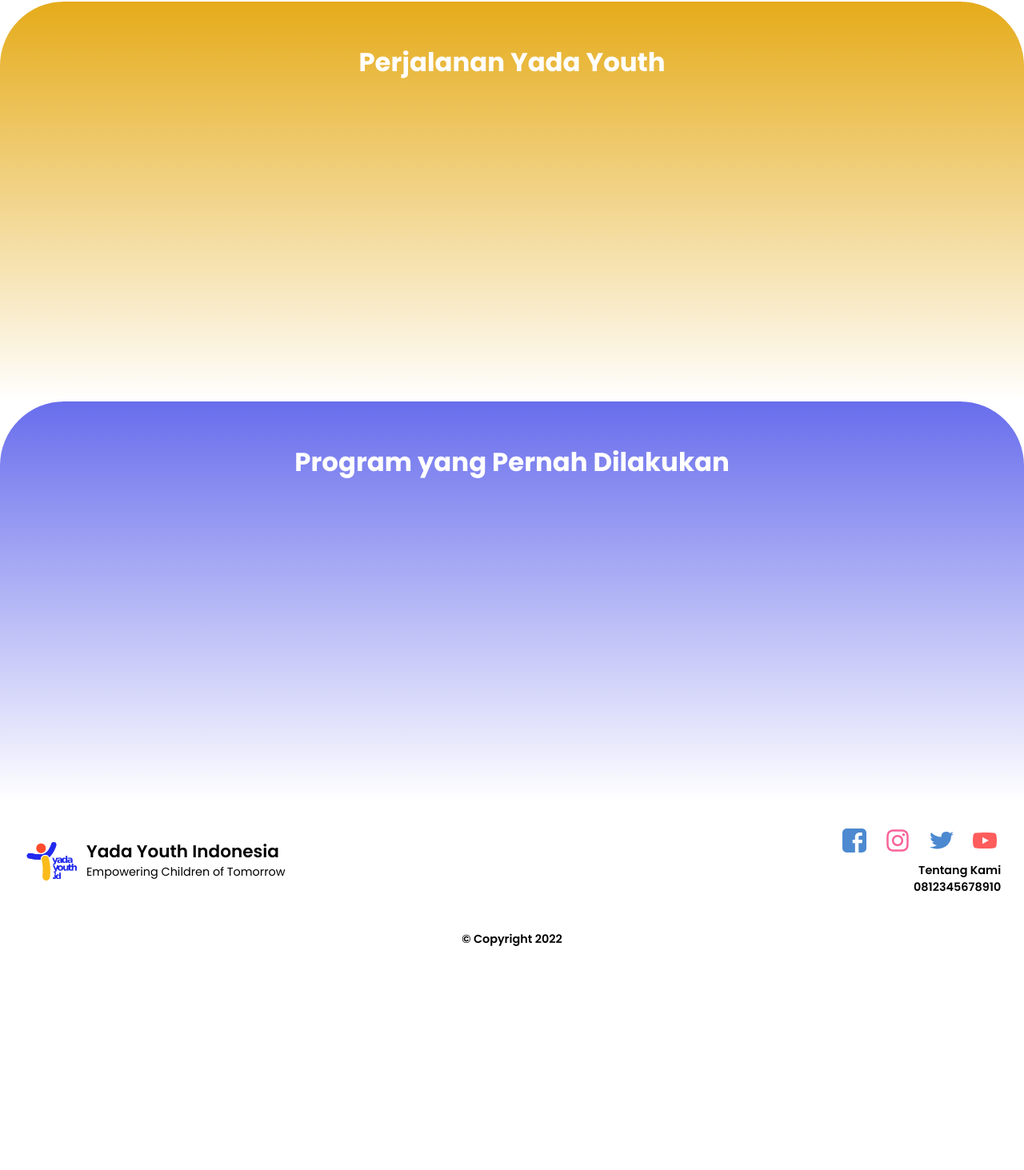
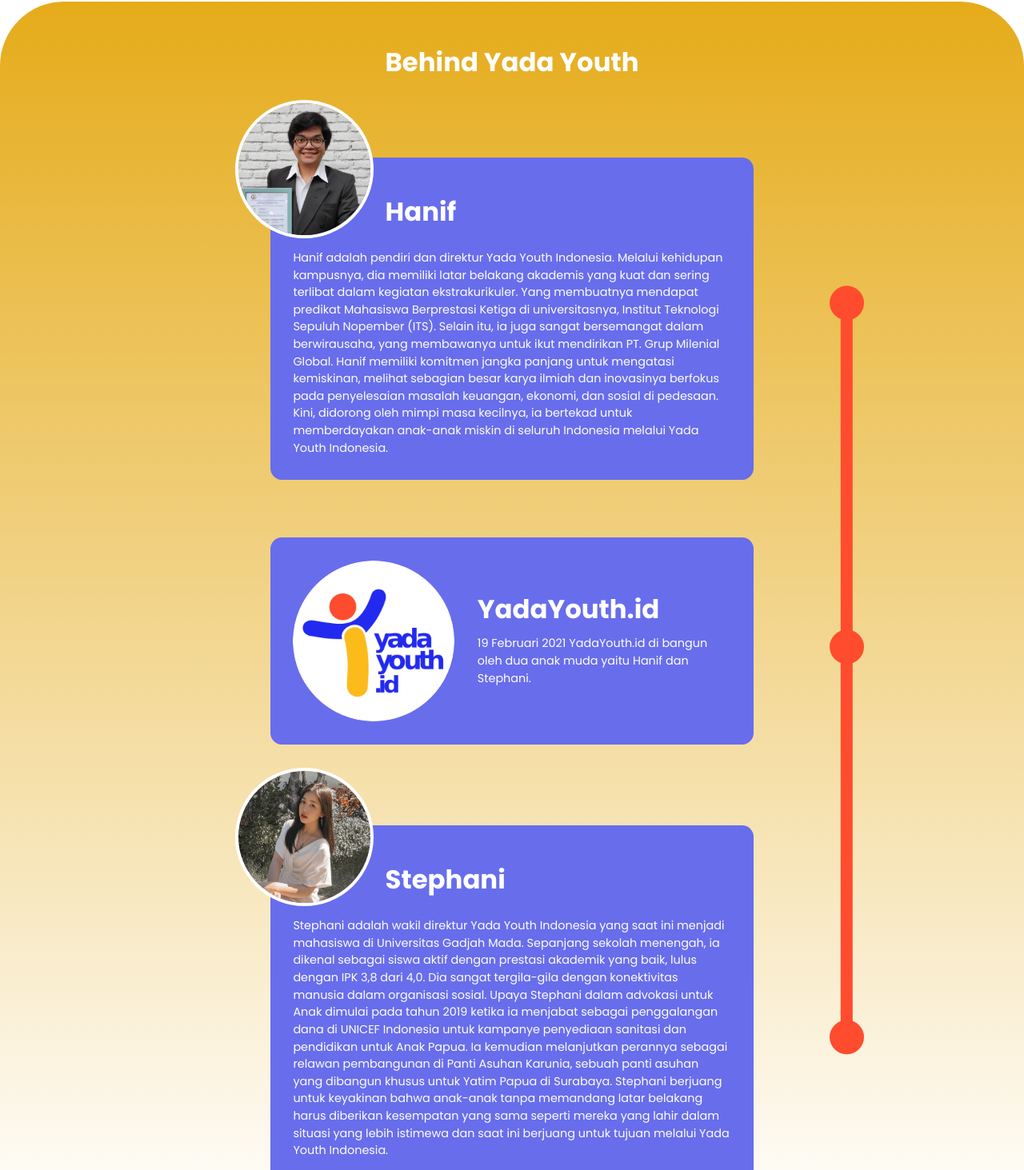
Before and after one commit to alfonsus20/yadayouth-nextjs-v2, a Next.js app: page /about in a window 1280 px wide. Shown: the part 1319-2782 px from the top of the page at 80% size. Before the commit the page ends 2541 px from the top, so only its background shows below. Built offline with nearby package versions, Linux system fonts and the light colour scheme.

Commit message:
feat: behind yada youth section

```diff
--- a/pages/about.tsx
+++ b/pages/about.tsx
@@ -3,6 +3,10 @@ import Link from "next/link";
 import Button from "../components/Button";
 import { AboutCard } from "../components/Card";
 import AboutBg from "../public/bg/about.jpg";
+import HanifImg from "../public/founder/hanif.png";
+import StephaniImg from "../public/founder/stephani.png";
+import Logo from "../public/logo.png";
+
 import { VISION_MISSION } from "../utils/constants";
 
 const About = () => {
@@ -44,16 +48,87 @@ const About = () => {
           <AboutCard key={idx} {...item} />
         ))}
       </section>
-      <section className="h-[500px] bg-gradient-to-b from-[#E5AB1A] rounded-t-[80px]">
-        <div className="max-w-screen-xl mx-auto p-16">
-          <h3 className="text-white text-4xl font-bold text-center">
-            Perjalanan Yada Youth
+      <section className="bg-gradient-to-b from-[#E5AB1A] rounded-t-[80px]">
+        <div className="max-w-screen-lg mx-auto p-16">
+          <h3 className="text-white text-4xl font-bold text-center mb-28">
+            Behind Yada Youth
           </h3>
+          <div className="relative">
+            <div className="absolute top-1/2 transform -translate-y-1/2 right-0 w-20 h-[75%] flex flex-col justify-between items-center">
+              <div className="bg-orange h-12 w-12 rounded-full"></div>
+              <div className="bg-orange h-12 w-12 rounded-full mb-16"></div>
+              <div className="bg-orange h-12 w-12 rounded-full"></div>
+              <div className="w-4  absolute bg-orange left-1/2 top-1/2 transform -translate-y-1/2 -translate-x-1/2 h-[98%]">
+
+              </div>
+            </div>
+            <div className="bg-[#686DEC] text-white p-8 rounded-2xl relative max-w-2xl mx-auto mb-20">
+              <div className="rounded-full border-4 border-white w-48 h-48 overflow-hidden absolute -top-20 -left-12">
+                <Image src={HanifImg} alt="hanif" width={250} height={250} />
+              </div>
+              <h2 className="font-bold text-4xl mt-6 mb-8 ml-32">Hanif</h2>
+              <p>
+                Hanif adalah pendiri dan direktur Yada Youth Indonesia. Melalui
+                kehidupan kampusnya, dia memiliki latar belakang akademis yang
+                kuat dan sering terlibat dalam kegiatan ekstrakurikuler. Yang
+                membuatnya mendapat predikat Mahasiswa Berprestasi Ketiga di
+                universitasnya, Institut Teknologi Sepuluh Nopember (ITS).
+                Selain itu, ia juga sangat bersemangat dalam berwirausaha, yang
+                membawanya untuk ikut mendirikan PT. Grup Milenial Global. Hanif
+                memiliki komitmen jangka panjang untuk mengatasi kemiskinan,
+                melihat sebagian besar karya ilmiah dan inovasinya berfokus pada
+                penyelesaian masalah keuangan, ekonomi, dan sosial di pedesaan.
+                Kini, didorong oleh mimpi masa kecilnya, ia bertekad untuk
+                memberdayakan anak-anak miskin di seluruh Indonesia melalui Yada
+                Youth Indonesia.
+              </p>
+            </div>
+            <div className="bg-[#686DEC] text-white p-8 rounded-2xl relative max-w-2xl mx-auto flex gap-8 items-center mb-28">
+              <div className="rounded-full overflow-hidden w-56 h-56 flex-shrink-0">
+                <Image src={Logo} alt="logo" width={250} height={250} />
+              </div>
+              <div>
+                <h2 className="font-bold text-4xl mb-4">YadaYouth.id</h2>
+                <p>
+                  19 Februari 2021 YadaYouth.id di bangun oleh dua anak muda
+                  yaitu Hanif dan Stephani.
+                </p>
+              </div>
+            </div>
+            <div className="bg-[#686DEC] text-white p-8 rounded-2xl relative max-w-2xl mx-auto">
+              <div className="rounded-full border-4 border-white w-48 h-48 overflow-hidden absolute -top-20 -left-12">
+                <Image
+                  src={StephaniImg}
+                  alt="stephani"
+                  width={250}
+                  height={250}
+                />
+              </div>
+              <h2 className="font-bold text-4xl mt-6 mb-8 ml-32">Stephani</h2>
+              <p>
+                Stephani adalah wakil direktur Yada Youth Indonesia yang saat
+                ini menjadi mahasiswa di Universitas Gadjah Mada. Sepanjang
+                sekolah menengah, ia dikenal sebagai siswa aktif dengan prestasi
+                akademik yang baik, lulus dengan IPK 3,8 dari 4,0. Dia sangat
+                tergila-gila dengan konektivitas manusia dalam organisasi
+                sosial. Upaya Stephani dalam advokasi untuk Anak dimulai pada
+                tahun 2019 ketika ia menjabat sebagai penggalangan dana di
+                UNICEF Indonesia untuk kampanye penyediaan sanitasi dan
+                pendidikan untuk Anak Papua. Ia kemudian melanjutkan perannya
+                sebagai relawan pembangunan di Panti Asuhan Karunia, sebuah
+                panti asuhan yang dibangun khusus untuk Yatim Papua di Surabaya.
+                Stephani berjuang untuk keyakinan bahwa anak-anak tanpa
+                memandang latar belakang harus diberikan kesempatan yang sama
+                seperti mereka yang lahir dalam situasi yang lebih istimewa dan
+                saat ini berjuang untuk tujuan melalui Yada Youth Indonesia.
+              </p>
+            </div>
+          </div>
         </div>
       </section>
-      <section className="h-[500px] bg-gradient-to-b from-[#686DEC] rounded-t-[80px]">
+      <section className="bg-gradient-to-b from-[#686DEC] rounded-t-[80px]">
         <div className="max-w-screen-xl mx-auto p-16">
-          <h3 className="text-white text-4xl font-bold text-center">
+          <h3 className="text-white text-4xl font-bold text-center mb-8">
             Program yang Pernah Dilakukan
           </h3>
         </div>
```
Also changed, not shown: public/founder/hanif.png (added), public/founder/stephani.png (added).
